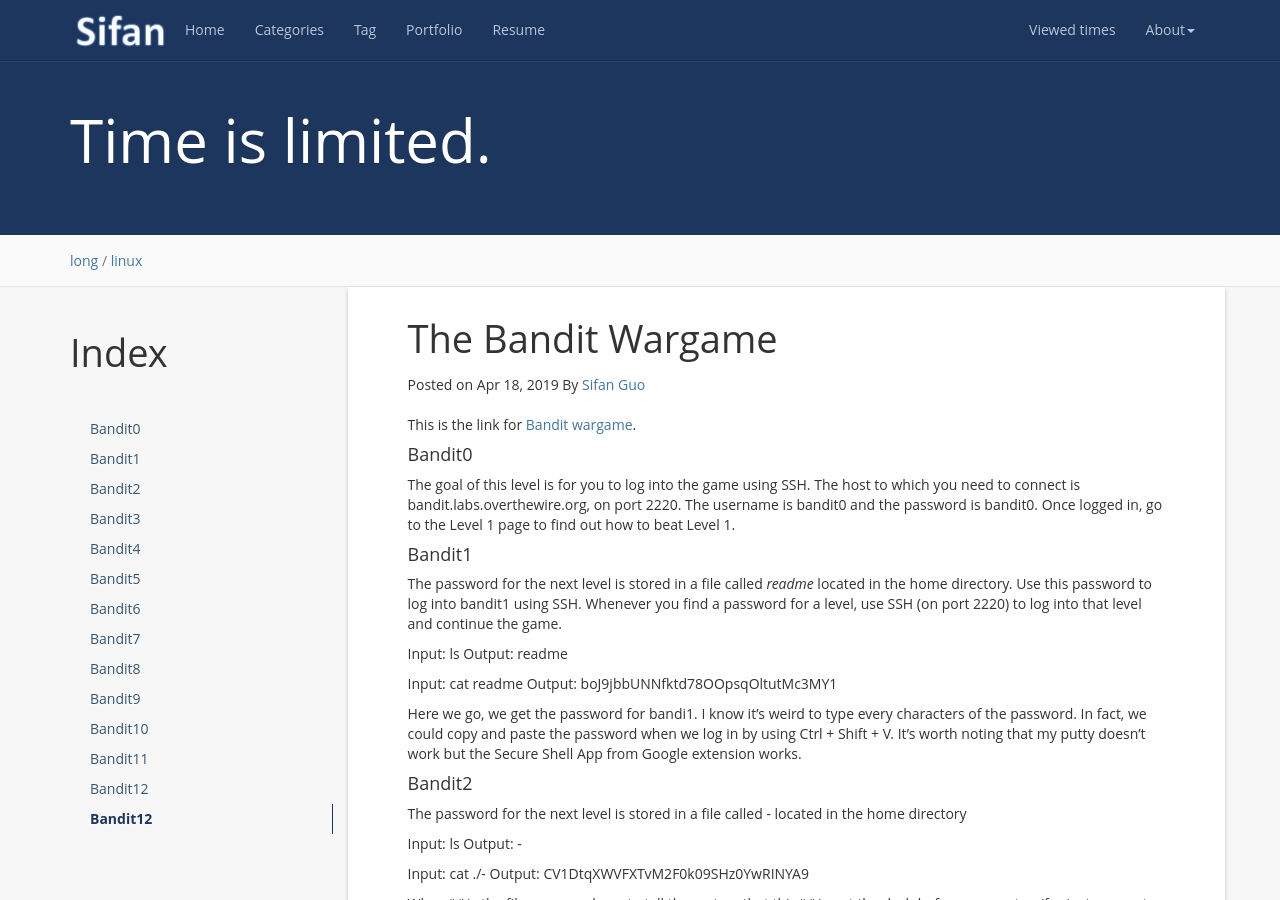
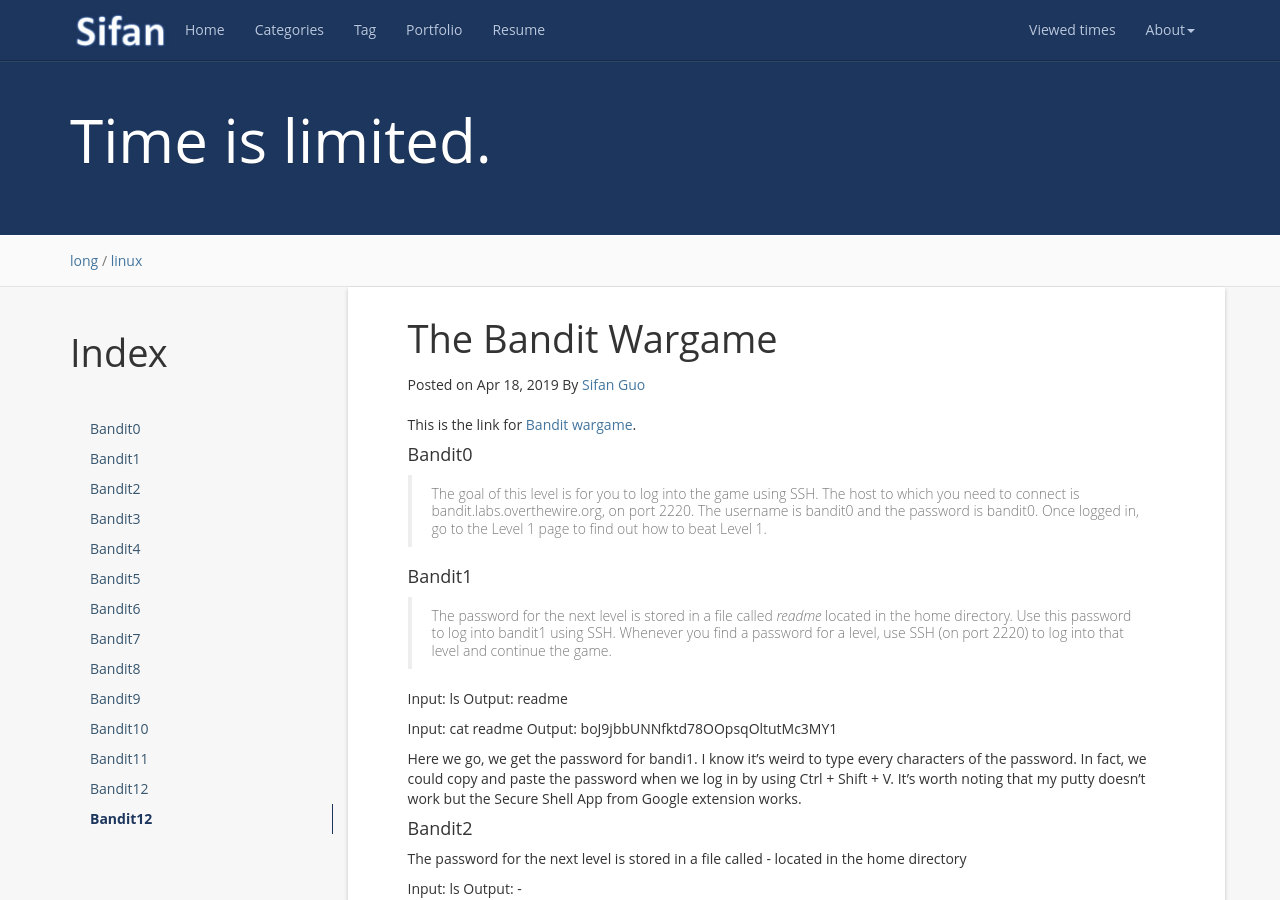
Before and after one commit to SifanGuo/sifanguo.github.io, a Jekyll site: the page built from _posts/2019-04-18-bandit.md, in a window 1280 px wide and 900 px high. Built offline with Jekyll 4.4.1, drawn with Linux system fonts in a browser that asks for light colours; nearby versions of some CDN libraries; a script that is not in the unit is left out; comment, search, counter and statistics services are not loaded.

Commit message:
edit the quote

```diff
--- a/_posts/2019-04-18-bandit.md
+++ b/_posts/2019-04-18-bandit.md
@@ -14,11 +14,11 @@ This is the link for [Bandit wargame](http://overthewire.org/wargames/bandit/).
 
 
 #### Bandit0
-The goal of this level is for you to log into the game using SSH. The host to which you need to connect is bandit.labs.overthewire.org, on port 2220. The username is bandit0 and the password is bandit0. Once logged in, go to the Level 1 page to find out how to beat Level 1.
+> The goal of this level is for you to log into the game using SSH. The host to which you need to connect is bandit.labs.overthewire.org, on port 2220. The username is bandit0 and the password is bandit0. Once logged in, go to the Level 1 page to find out how to beat Level 1.
 
 
 #### Bandit1
-The password for the next level is stored in a file called *readme* located in the home directory. Use this password to log into bandit1 using SSH. Whenever you find a password for a level, use SSH (on port 2220) to log into that level and continue the game.
+>The password for the next level is stored in a file called *readme* located in the home directory. Use this password to log into bandit1 using SSH. Whenever you find a password for a level, use SSH (on port 2220) to log into that level and continue the game.
 
 Input: ls
 Output: readme
```
